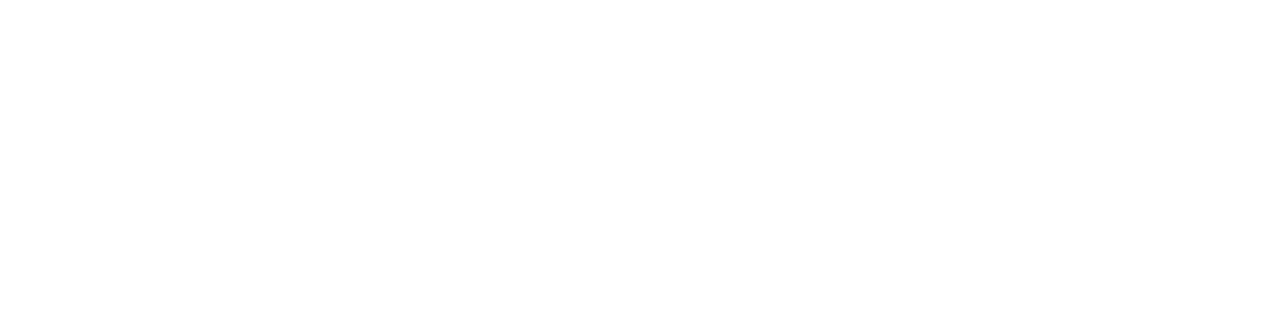
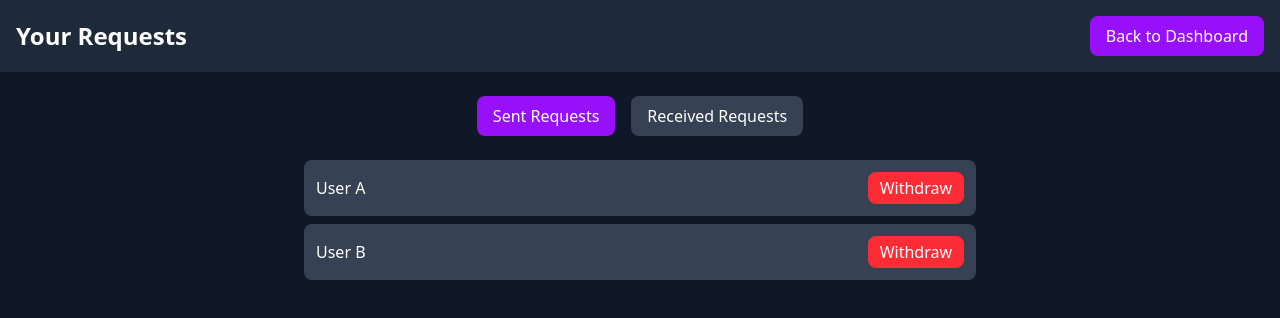
Before and after one commit to King-Darshan-Rawan/odoo, a React (Vite) app in the folder vite-project/: page /requests in a window 1280 px wide. Before the commit this address had no page. Shown: the top 318 px of the page. Built offline with nearby package versions, Linux system fonts and the light colour scheme.

Commit message:
ji ja ji

```diff
--- a/vite-project/src/App.jsx
+++ b/vite-project/src/App.jsx
@@ -8,7 +8,7 @@ import Login from "./components/Login";
 import Signup from "./components/Signup";
 import CompleteProfile from "./components/CompleteProfile";
 import Dashboard from "./pages/Dashboard";
-
+import Requests from "./pages/Requests";
 function App() {
   const [user, setUser] = useState(null); // hold user data if logged in
 
@@ -56,6 +56,7 @@ function App() {
         <Route path="/signup" element={<Signup setUser={setUser} />} />
         <Route path="/complete-profile" element={<CompleteProfile user={user} />} />
         <Route path="/dashboard" element={<Dashboard user={user} />} />
+        <Route path="/requests" element={<Requests />} />
       </Routes>
     </Router>
   );
--- a/vite-project/src/pages/Dashboard.jsx
+++ b/vite-project/src/pages/Dashboard.jsx
@@ -1,8 +1,11 @@
 import React, { useEffect, useState } from "react";
+import { useNavigate } from "react-router-dom";
 
 export default function Dashboard() {
   const [users, setUsers] = useState([]);
-  const [selectedUser, setSelectedUser] = useState(null); // For popup
+  const [selectedUser, setSelectedUser] = useState(null);
+  const [showMenu, setShowMenu] = useState(false);
+  const navigate = useNavigate();
 
   useEffect(() => {
     const canvas = document.getElementById("snow-canvas");
@@ -35,7 +38,6 @@ export default function Dashboard() {
       snowflakes.forEach((flake) => {
         flake.y += Math.cos(angle + flake.d) + 1 + flake.r / 2;
         flake.x += Math.sin(angle) * 2;
-
         if (flake.y > height) {
           flake.y = 0;
           flake.x = Math.random() * width;
@@ -56,31 +58,31 @@ export default function Dashboard() {
 
     fetch("http://localhost:3001/")
       .then((res) => {
-        if (!res.ok) {
-          throw new Error("Failed to fetch users");
-        }
+        if (!res.ok) throw new Error("Failed to fetch users");
         return res.json();
       })
       .then((data) => setUsers(data))
       .catch((err) => console.error("Error fetching users:", err));
   }, []);
 
-  const openPopup = (user) => {
-    setSelectedUser(user);
-  };
-
-  const closePopup = () => {
-    setSelectedUser(null);
-  };
+  const openPopup = (user) => setSelectedUser(user);
+  const closePopup = () => setSelectedUser(null);
 
   const sendRequest = () => {
     alert(`Request sent to ${selectedUser.profile.name}`);
     closePopup();
   };
 
+  const logout = () => {
+    localStorage.clear();
+    sessionStorage.clear();
+    alert("Logged out!");
+    window.location.href = "/"; // Or navigate("/login");
+  };
+
   return (
     <div className="relative min-h-screen bg-gray-900 text-white">
-      {/* Snowfall canvas */}
+      {/* Snowfall */}
       <canvas
         id="snow-canvas"
         className="fixed inset-0 w-full h-full pointer-events-none z-0"
@@ -89,13 +91,32 @@ export default function Dashboard() {
       {/* Header */}
       <header className="flex justify-between items-center px-6 py-4 bg-gray-800 bg-opacity-50 rounded-b-xl z-10 relative">
         <h1 className="text-2xl font-bold">Skill Swap Platform</h1>
-        <div className="flex gap-6 items-center">
-          <h2 className="text-lg underline">Swap Requests</h2>
+        <div className="relative">
           <img
             src="https://i.pravatar.cc/40"
             alt="Profile"
-            className="w-10 h-10 rounded-full border-2 border-white"
+            className="w-10 h-10 rounded-full border-2 border-white cursor-pointer"
+            onClick={() => setShowMenu(!showMenu)}
           />
+          {showMenu && (
+            <div className="absolute right-0 mt-2 w-48 bg-gray-700 rounded shadow-lg z-50">
+              <button
+                onClick={() => {
+                  navigate("/requests");
+                  setShowMenu(false);
+                }}
+                className="block px-4 py-2 w-full text-left hover:bg-gray-600"
+              >
+                All Requests
+              </button>
+              <button
+                onClick={logout}
+                className="block px-4 py-2 w-full text-left hover:bg-gray-600"
+              >
+                Logout
+              </button>
+            </div>
+          )}
         </div>
       </header>
 
@@ -158,7 +179,6 @@ export default function Dashboard() {
                 )}
               </div>
             </div>
-            <div className="flex flex-col items-center gap-2">
             <button
               className="px-4 py-2 bg-purple-600 hover:bg-purple-700 rounded-lg"
               onClick={() => openPopup(user)}
@@ -166,23 +186,19 @@ export default function Dashboard() {
               Request
             </button>
           </div>
-          </div>
         ))}
       </div>
 
-      {/* Popup Modal */}
+      {/* Request Popup */}
       {selectedUser && (
         <div className="fixed inset-0 bg-black bg-opacity-50 flex justify-center items-center z-50">
           <div className="bg-gray-800 rounded-lg p-6 relative max-w-md w-full">
-            {/* Close Button */}
             <button
               className="absolute top-2 right-2 text-white text-2xl"
               onClick={closePopup}
             >
               &times;
             </button>
-
-            {/* User Details */}
             <div className="flex flex-col items-center gap-4">
               {selectedUser.photo ? (
                 <img
@@ -195,9 +211,7 @@ export default function Dashboard() {
                   No Photo
                 </div>
               )}
-              <h3 className="text-xl font-bold">
-                {selectedUser.profile.name}
-              </h3>
+              <h3 className="text-xl font-bold">{selectedUser.profile.name}</h3>
               <p className="text-gray-300">{selectedUser.profile.location}</p>
               <p className="text-green-400">
                 Skills Offered:{" "}
--- /dev/null
+++ b/vite-project/src/pages/Requests.jsx
@@ -0,0 +1,110 @@
+import React, { useState } from "react";
+import { useNavigate } from "react-router-dom";
+
+export default function Requests() {
+  const navigate = useNavigate();
+  const [view, setView] = useState("sent"); // 'sent' or 'received'
+  const [sentRequests, setSentRequests] = useState([
+    { _id: "1", name: "User A" },
+    { _id: "2", name: "User B" },
+  ]);
+  const [receivedRequests, setReceivedRequests] = useState([
+    { _id: "3", name: "User C" },
+    { _id: "4", name: "User D" },
+  ]);
+
+  const withdrawRequest = (id) => {
+    setSentRequests(sentRequests.filter((u) => u._id !== id));
+  };
+
+  const acceptRequest = (id) => {
+    setReceivedRequests(receivedRequests.filter((u) => u._id !== id));
+    alert("Request Accepted");
+  };
+
+  const declineRequest = (id) => {
+    setReceivedRequests(receivedRequests.filter((u) => u._id !== id));
+    alert("Request Declined");
+  };
+
+  return (
+    <div className="min-h-screen bg-gray-900 text-white">
+      <header className="flex justify-between items-center p-4 bg-gray-800">
+        <h1 className="text-2xl font-bold">Your Requests</h1>
+        <button
+          onClick={() => navigate("/")}
+          className="px-4 py-2 bg-purple-600 rounded-lg hover:bg-purple-700"
+        >
+          Back to Dashboard
+        </button>
+      </header>
+
+      <div className="flex justify-center gap-4 my-6">
+        <button
+          onClick={() => setView("sent")}
+          className={`px-4 py-2 rounded-lg ${
+            view === "sent" ? "bg-purple-600" : "bg-gray-700"
+          }`}
+        >
+          Sent Requests
+        </button>
+        <button
+          onClick={() => setView("received")}
+          className={`px-4 py-2 rounded-lg ${
+            view === "received" ? "bg-purple-600" : "bg-gray-700"
+          }`}
+        >
+          Received Requests
+        </button>
+      </div>
+
+      <div className="max-w-2xl mx-auto">
+        {view === "sent" ? (
+          sentRequests.length ? (
+            sentRequests.map((user) => (
+              <div
+                key={user._id}
+                className="flex justify-between items-center bg-gray-700 rounded-lg p-3 mb-2"
+              >
+                <span>{user.name}</span>
+                <button
+                  onClick={() => withdrawRequest(user._id)}
+                  className="px-3 py-1 bg-red-500 rounded-lg hover:bg-red-600"
+                >
+                  Withdraw
+                </button>
+              </div>
+            ))
+          ) : (
+            <p className="text-center">No sent requests.</p>
+          )
+        ) : receivedRequests.length ? (
+          receivedRequests.map((user) => (
+            <div
+              key={user._id}
+              className="flex justify-between items-center bg-gray-700 rounded-lg p-3 mb-2"
+            >
+              <span>{user.name}</span>
+              <div className="flex gap-2">
+                <button
+                  onClick={() => acceptRequest(user._id)}
+                  className="px-3 py-1 bg-green-500 rounded-lg hover:bg-green-600"
+                >
+                  Accept
+                </button>
+                <button
+                  onClick={() => declineRequest(user._id)}
+                  className="px-3 py-1 bg-red-500 rounded-lg hover:bg-red-600"
+                >
+                  Decline
+                </button>
+              </div>
+            </div>
+          ))
+        ) : (
+          <p className="text-center">No received requests.</p>
+        )}
+      </div>
+    </div>
+  );
+}
```
Lines whose indentation alone changed are shown as unchanged.
